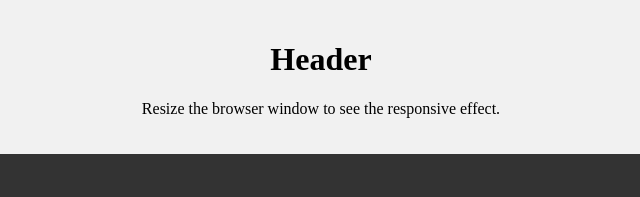
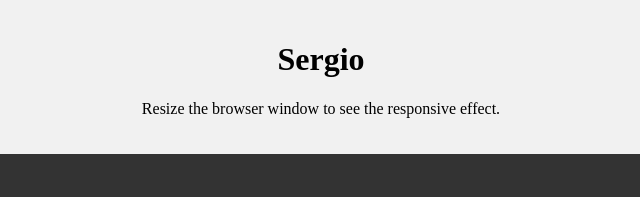
Before and after one commit to Sergi-Leon/piloto, a plain HTML site: page index.html in a window 1280 px wide. Shown: the top 197 px of the page, 319-959 px from the left. Drawn offline with Linux system fonts and the light colour scheme.

Commit message:
añadir nombre al html

```diff
--- a/index.html
+++ b/index.html
@@ -79,7 +79,7 @@
 <body>
 
     <div class="header">
-        <h1>Header</h1>
+        <h1>Sergio</h1>
         <p>Resize the browser window to see the responsive effect.</p>
     </div>
 
```
